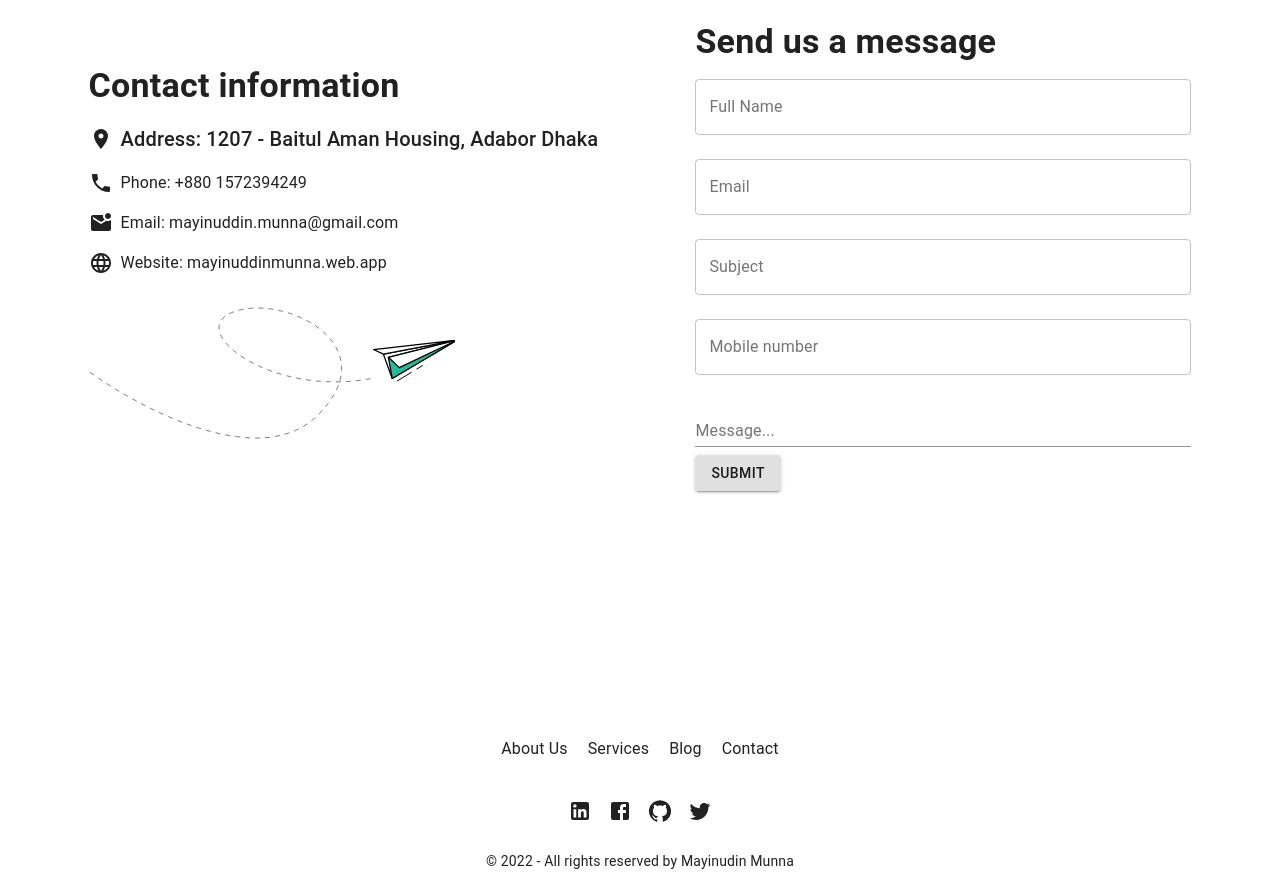
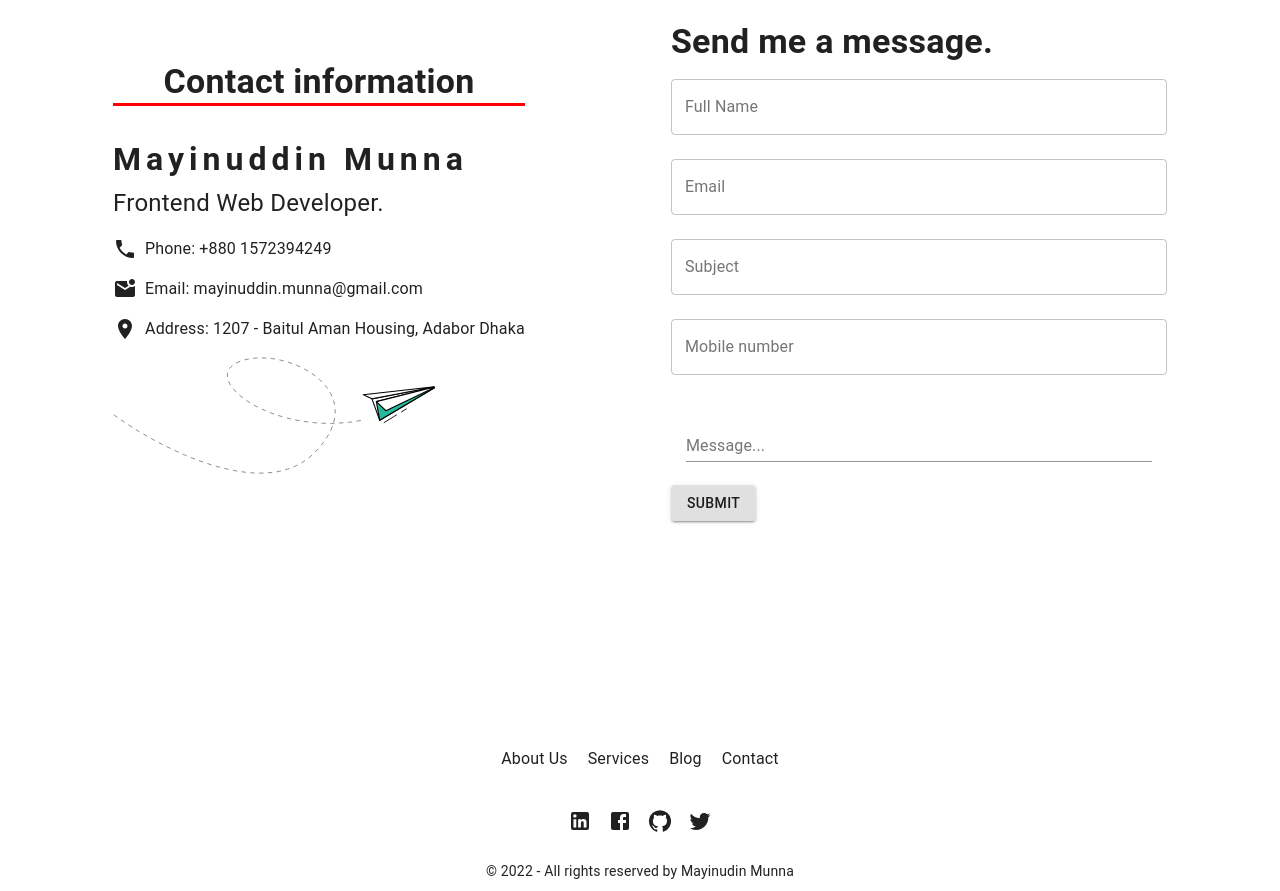
Before and after one commit to mayinuddin-munna/own-portfolio, a React (Vite) app: page /home in a window 1280 px wide. Shown: the part 3640-4531 px from the top of the page. Built offline with nearby package versions, Linux system fonts and the light colour scheme.

Commit message:
contact section dark and light mode fixed

```diff
--- a/src/Pages/Contact/Contact.jsx
+++ b/src/Pages/Contact/Contact.jsx
@@ -1,16 +1,16 @@
 import "aos/dist/aos.css";
 import emailjs from "@emailjs/browser";
+import { useForm } from "react-hook-form";
+import { FormHelperText } from "@mui/material";
 import React, { useRef, useState } from "react";
-import { useForm } from "react-hook-form";
+import PlaceIcon from "@mui/icons-material/Place";
+import PhoneIcon from "@mui/icons-material/Phone";
 import { makeStyles } from "@material-ui/core/styles";
+import LanguageIcon from "@mui/icons-material/Language";
 import { Container, Input, Typography } from "@material-ui/core";
 import sendMail from "../../../src/assets/images/sentMailIcon.svg";
-import PlaceIcon from "@mui/icons-material/Place";
-import PhoneIcon from "@mui/icons-material/Phone";
 import MarkEmailUnreadIcon from "@mui/icons-material/MarkEmailUnread";
-import LanguageIcon from "@mui/icons-material/Language";
 import { TextField, Button, FormControl, InputLabel } from "@material-ui/core";
-import { FormHelperText } from "@mui/material";
 
 const useStyles = makeStyles((theme) => ({
   contact: {
@@ -77,30 +77,60 @@ const Contact = () => {
       });
   };
 
+  const [darkModeActive, setDarkModeActive] = useState(false);
+
+  const handleDarkModeToggle = () => {
+    setDarkModeActive(!darkModeActive);
+  };
+
   return (
     <div className={classes.contact}>
       <Container maxWidth="lg" className={classes.bannerContainer}>
         <div className={classes.textContainer}>
-          <Typography variant="h4" style={{ fontWeight: "bolder" }}>
+          <Typography
+            variant="h4"
+            style={{
+              fontWeight: "bolder",
+              marginBottom: "2rem",
+              borderBottom: "3px solid red",
+              textAlign: "center",
+            }}
+          >
             Contact information
           </Typography>
           <Typography
-            variant="h6"
+            variant="h5"
+            mt={2}
+            style={{
+              display: "flex",
+              marginTop: "1rem",
+              alignItems: "center",
+              fontWeight: "bold",
+              fontSize: "2rem",
+              letterSpacing: "5px",
+            }}
+          >
+            Mayinuddin Munna
+          </Typography>
+          <Typography
+            variant="body1"
+            mt={2}
+            style={{
+              display: "flex",
+              fontSize: "1.5rem",
+              alignItems: "center",
+              marginTop: ".3rem",
+            }}
+          >
+            Frontend Web Developer.
+          </Typography>
+          <Typography
+            variant="body1"
             component="h1"
             gutterBottom
             style={{
               display: "flex",
               margin: "1rem 0",
-              alignItems: "center",
-            }}
-          >
-            <PlaceIcon sx={{ marginRight: 1 }} /> Address: 1207 - Baitul Aman
-            Housing, Adabor Dhaka
-          </Typography>
-          <Typography
-            variant="body1"
-            style={{
-              display: "flex",
               alignItems: "center",
             }}
           >
@@ -111,13 +141,23 @@ const Contact = () => {
             style={{
               display: "flex",
               alignItems: "center",
-              margin: "1rem 0",
             }}
           >
             <MarkEmailUnreadIcon sx={{ marginRight: 1 }} />
             Email: mayinuddin.munna@gmail.com
           </Typography>
           <Typography
+            variant="body1"
+            style={{
+              display: "flex",
+              alignItems: "center",
+              margin: "1rem 0",
+            }}
+          >
+            <PlaceIcon sx={{ marginRight: 1 }} /> Address: 1207 - Baitul Aman
+            Housing, Adabor Dhaka
+          </Typography>
+          {/* <Typography
             variant="body1"
             mt={2}
             style={{
@@ -128,14 +168,18 @@ const Contact = () => {
           >
             <LanguageIcon sx={{ marginRight: 1 }} />
             Website: mayinuddinmunna.web.app
-          </Typography>
+          </Typography> */}
           <img src={sendMail} alt="Portfolio image" className={classes.image} />
         </div>
         <div>
           <Typography variant="h4" style={{ fontWeight: "bolder" }}>
-            Send us a message
+            Send me a message.
           </Typography>
-          <form ref={form} onSubmit={handleSubmit(onSubmit)}>
+          <form
+            ref={form}
+            onSubmit={handleSubmit(onSubmit)}
+            className={darkModeActive ? "dark-mode" : "light-mode"}
+          >
             <div>
               <TextField
                 label="Full Name"
@@ -146,6 +190,12 @@ const Contact = () => {
                 {...register("user_name", { required: true, maxLength: 80 })}
                 error={errors.user_name ? true : false}
                 helperText={errors.user_name && "Full name is required"}
+                InputProps={{
+                  style: {
+                    color: darkModeActive ? "#ffffff" : "#000000",
+                    backgroundColor: darkModeActive ? "#333333" : "#ffffff",
+                  },
+                }}
               />
               <TextField
                 label="Email"
@@ -163,6 +213,12 @@ const Contact = () => {
                 helperText={
                   errors.user_email && "Please enter a valid email address"
                 }
+                InputProps={{
+                  style: {
+                    color: darkModeActive ? "#ffffff" : "#000000",
+                    backgroundColor: darkModeActive ? "#333333" : "#ffffff",
+                  },
+                }}
               />
             </div>
             <div>
@@ -178,6 +234,12 @@ const Contact = () => {
                 })}
                 error={errors.user_subject ? true : false}
                 helperText={errors.user_subject && "Subject is required"}
+                InputProps={{
+                  style: {
+                    color: darkModeActive ? "#ffffff" : "#000000",
+                    backgroundColor: darkModeActive ? "#333333" : "#ffffff",
+                  },
+                }}
               />
               <TextField
                 label="Mobile number"
@@ -193,28 +255,45 @@ const Contact = () => {
                 })}
                 error={errors.user_phone ? true : false}
                 helperText={errors.user_phone && "Mobile number is required"}
+                InputProps={{
+                  style: {
+                    color: darkModeActive ? "#ffffff" : "#000000",
+                    backgroundColor: darkModeActive ? "#333333" : "#ffffff",
+                  },
+                }}
               />
             </div>
-            <div>
             <FormControl
               fullWidth
               sx={{ m: 1 }}
-                variant="standard"
               margin="normal"
+              style={{
+                backgroundColor: "white",
+                borderRadius: "5px",
+                padding: "15px",
+              }}
             >
-                <InputLabel htmlFor="standard-adornment-amount">
+              <InputLabel
+                htmlFor="standard-adornment-amount"
+                style={{ padding: "15px" }}
+              >
                 Message...
               </InputLabel>
               <Input
                 id="standard-adornment-amount"
                 {...register("message", { required: true })}
                 error={errors.message ? true : false}
+                InputProps={{
+                  style: {
+                    color: darkModeActive ? "#ffffff" : "#000000",
+                    backgroundColor: darkModeActive ? "#333333" : "#ffffff",
+                  },
+                }}
               />
               {errors.message && (
                 <FormHelperText error>Please enter a message</FormHelperText>
               )}
             </FormControl>
-            </div>
             <div>
               <Button type="submit" variant="contained">
                 Submit
--- a/src/Pages/Shared/Footer/Footer.jsx
+++ b/src/Pages/Shared/Footer/Footer.jsx
@@ -1,35 +1,14 @@
-import { useState } from "react";
 import { Link as RouterLink } from "react-router-dom";
 import { Container, Typography, IconButton } from "@mui/material";
 import GitHubIcon from "@mui/icons-material/GitHub";
 import LinkedInIcon from "@mui/icons-material/LinkedIn";
 import FacebookIcon from "@mui/icons-material/Facebook";
 import TwitterIcon from "@mui/icons-material/Twitter";
-import { createTheme, ThemeProvider, useTheme } from "@mui/material/styles";
 
 const Footer = () => {
   const currentYear = new Date().getFullYear();
-  const [darkMode, setDarkMode] = useState(false);
-  const theme = useTheme();
-
-  const customizedTheme = createTheme({
-    palette: {
-      mode: darkMode ? "dark" : "light",
-      primary: {
-        main: darkMode ? "#3f51b5" : "#f50057",
-        contrastText: darkMode ? "#fff" : "#000",
-      },
-    },
-  });
-
   return (
-    <ThemeProvider theme={customizedTheme}>
-      <footer
-        style={{
-          backgroundColor: theme.palette.background.paper,
-          padding: "20px 0",
-        }}
-      >
+    <footer>
       <Container
         maxWidth="lg"
         sx={{ display: "flex", flexWrap: "wrap", justifyContent: "center" }}
@@ -77,8 +56,7 @@ const Footer = () => {
           rel="noopener noreferrer"
           style={{ textDecoration: "none", color: "inherit" }}
         >
-            <LinkedInIcon
-            />
+          <LinkedInIcon />
         </IconButton>
         <IconButton
           href="https://www.facebook.com/profile.php?id=100073611545089"
@@ -86,17 +64,15 @@ const Footer = () => {
           rel="noopener noreferrer"
           style={{ textDecoration: "none", color: "inherit" }}
         >
-            <FacebookIcon
-            />
+          <FacebookIcon />
         </IconButton>
         <IconButton
-            href="https://github.com/"
+          href="https://github.com/munnahosssain"
           target="_blank"
           rel="noopener noreferrer"
           style={{ textDecoration: "none", color: "inherit" }}
         >
-            <GitHubIcon
-            />
+          <GitHubIcon />
         </IconButton>
         <IconButton
           href="https://twitter.com/"
@@ -104,8 +80,7 @@ const Footer = () => {
           rel="noopener noreferrer"
           style={{ textDecoration: "none", color: "inherit" }}
         >
-            <TwitterIcon
-            />
+          <TwitterIcon />
         </IconButton>
       </Container>
       <Container
@@ -117,7 +92,6 @@ const Footer = () => {
         </Typography>
       </Container>
     </footer>
-    </ThemeProvider>
   );
 };
 
```
Lines whose indentation alone changed are shown as unchanged.
